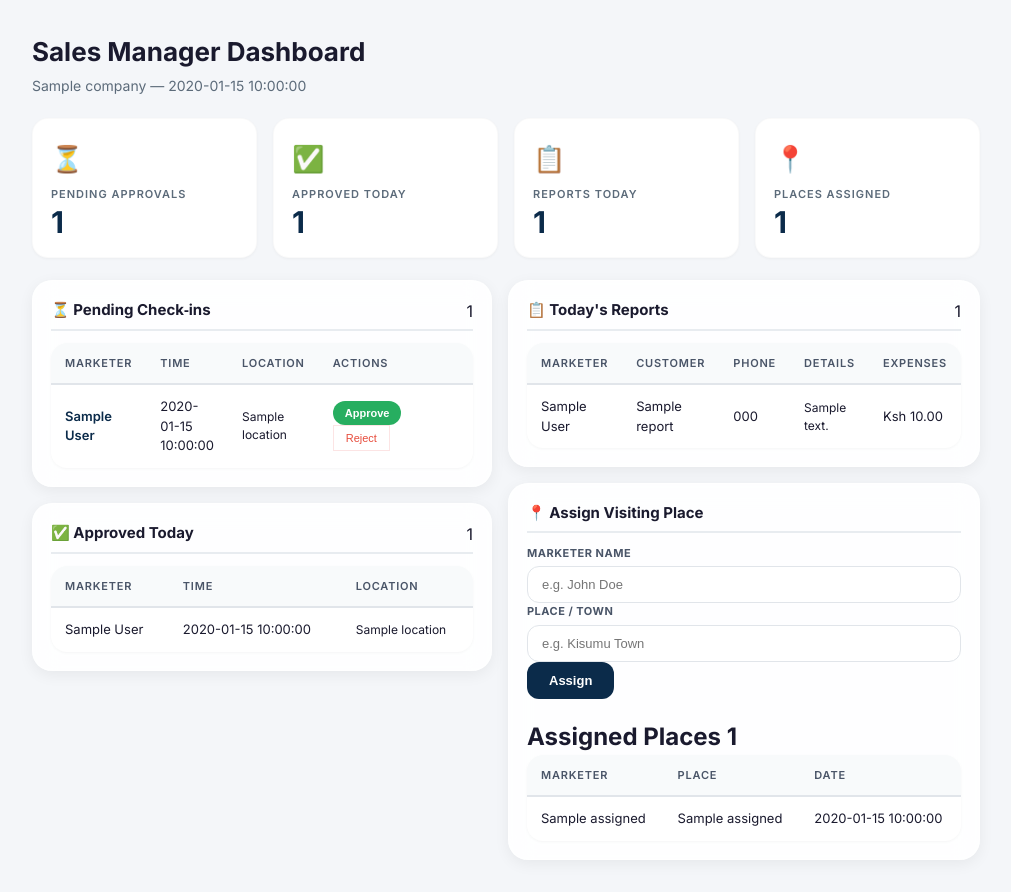
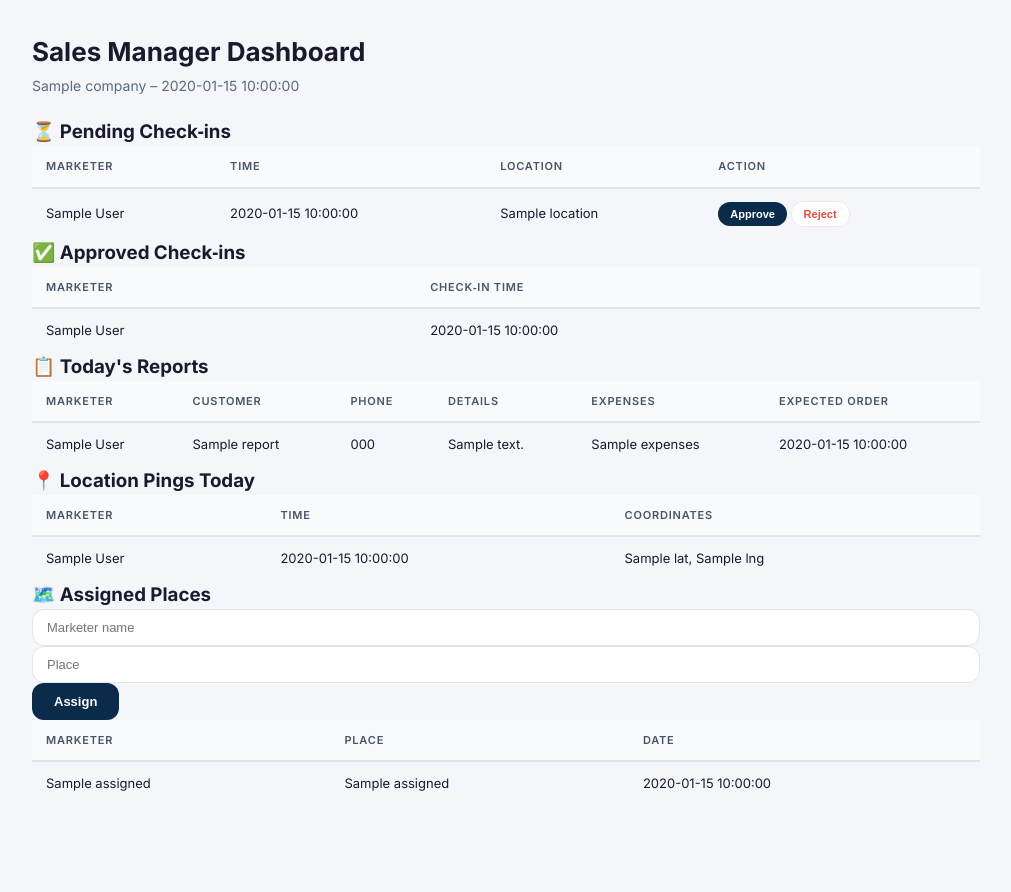
Before and after one commit to mediocareworkpulse/attendance-app, a Flask app: template templates/sales_manager.html in a window 1280 px wide. Shown: the whole page, without its empty margins (264-1275 px from the left). After the commit the page ends 791 px from the top, so only its background shows below. Run offline with Flask 3, Linux system fonts and the light colour scheme; the template is opened without the code that fills it: most values are stand-ins (such as "Sample title", 1, 10 or a date in 2020).

Commit message:
Update sales_manager.html

```diff
--- a/templates/sales_manager.html
+++ b/templates/sales_manager.html
@@ -1,161 +1,106 @@
 {% extends "base.html" %}
 {% block content %}
-<div class="sm-dashboard">
 <h1 class="page-title">Sales Manager Dashboard</h1>
-    <p class="page-subtitle">{{ company }} — {{ today }}</p>
+<p class="page-subtitle">{{ company }} – {{ today }}</p>
 
-    <!-- Stats Overview -->
-    <div class="stats">
-        <div class="stat-card">
-            <div class="stat-icon">⏳</div>
-            <div class="stat-label">Pending Approvals</div>
-            <div class="stat-value">{{ pending_checkins|length }}</div>
-        </div>
-        <div class="stat-card">
-            <div class="stat-icon">✅</div>
-            <div class="stat-label">Approved Today</div>
-            <div class="stat-value">{{ approved_checkins|length }}</div>
-        </div>
-        <div class="stat-card">
-            <div class="stat-icon">📋</div>
-            <div class="stat-label">Reports Today</div>
-            <div class="stat-value">{{ reports|length }}</div>
-        </div>
-        <div class="stat-card">
-            <div class="stat-icon">📍</div>
-            <div class="stat-label">Places Assigned</div>
-            <div class="stat-value">{{ assigned|length }}</div>
-        </div>
-    </div>
-
-    <!-- Two-column layout for main content -->
-    <div class="sm-grid">
-        <!-- Left Column: Pending & Approved Check‑ins -->
-        <div class="sm-column">
-            <!-- Pending Check‑ins Card -->
-            <div class="sm-card">
-                <div class="sm-card-header">
-                    <h2>⏳ Pending Check‑ins</h2>
-                    <span class="count">{{ pending_checkins|length }}</span>
-                </div>
+<!-- Pending check‑ins -->
+<div class="card">
+    <h3>⏳ Pending Check‑ins</h3>
     {% if pending_checkins %}
-                <div class="table-container">
         <table>
-                    <tr><th>Marketer</th><th>Time</th><th>Location</th><th style="width:160px;">Actions</th></tr>
+            <tr><th>Marketer</th><th>Time</th><th>Location</th><th>Action</th></tr>
             {% for c in pending_checkins %}
             <tr>
-                        <td class="td-name">{{ c.full_name }}</td>
+                <td>{{ c.full_name }}</td>
                 <td>{{ c.check_in_time }}</td>
-                        <td style="font-size:12px;">{{ c.location or '—' }}</td>
+                <td>{{ c.location or '—' }}</td>
                 <td>
-                            <form method="POST" action="/sales-manager/approve/{{ c.id }}" style="display:inline;">
-                                <button class="btn btn-sm" style="background:#27ae60;">Approve</button>
+                    <form method="POST" action="/sales-manager/approve/{{ c.id }}" style="display:inline">
+                        <button class="btn btn-success btn-sm">Approve</button>
                     </form>
-                            <form method="POST" action="/sales-manager/reject/{{ c.id }}" style="display:inline;">
-                                <button class="btn-danger btn-sm">Reject</button>
+                    <form method="POST" action="/sales-manager/reject/{{ c.id }}" style="display:inline">
+                        <button class="btn btn-danger btn-sm">Reject</button>
                     </form>
                 </td>
             </tr>
             {% endfor %}
         </table>
-                </div>
     {% else %}
-                <p class="sm-empty">No pending check‑ins.</p>
+        <p>No pending check‑ins.</p>
     {% endif %}
 </div>
 
-            <!-- Approved Check‑ins Card -->
-            <div class="sm-card">
-                <div class="sm-card-header">
-                    <h2>✅ Approved Today</h2>
-                    <span class="count">{{ approved_checkins|length }}</span>
-                </div>
+<!-- Approved check‑ins -->
+<div class="card">
+    <h3>✅ Approved Check‑ins</h3>
     {% if approved_checkins %}
-                <div class="table-container">
         <table>
-                    <tr><th>Marketer</th><th>Time</th><th>Location</th></tr>
+            <tr><th>Marketer</th><th>Check‑in Time</th></tr>
             {% for c in approved_checkins %}
-                    <tr>
-                        <td>{{ c.full_name }}</td>
-                        <td>{{ c.check_in_time }}</td>
-                        <td style="font-size:12px;">{{ c.location or '—' }}</td>
-                    </tr>
+            <tr><td>{{ c.full_name }}</td><td>{{ c.check_in_time }}</td></tr>
             {% endfor %}
         </table>
-                </div>
     {% else %}
-                <p class="sm-empty">No approved check‑ins yet.</p>
+        <p>No approved check‑ins yet.</p>
     {% endif %}
 </div>
-        </div>
 
-        <!-- Right Column: Reports & Assign Places -->
-        <div class="sm-column">
-            <!-- Reports Card -->
-            <div class="sm-card">
-                <div class="sm-card-header">
-                    <h2>📋 Today's Reports</h2>
-                    <span class="count">{{ reports|length }}</span>
-                </div>
+<!-- Customer reports -->
+<div class="card">
+    <h3>📋 Today's Reports</h3>
     {% if reports %}
-                <div class="table-container">
         <table>
-                    <tr><th>Marketer</th><th>Customer</th><th>Phone</th><th>Details</th><th>Expenses</th></tr>
+            <tr><th>Marketer</th><th>Customer</th><th>Phone</th><th>Details</th><th>Expenses</th><th>Expected Order</th></tr>
             {% for r in reports %}
             <tr>
                 <td>{{ r.full_name }}</td>
                 <td>{{ r.customer_name }}</td>
                 <td>{{ r.customer_phone or '—' }}</td>
-                        <td style="font-size:12px;">{{ r.details or '—' }}</td>
-                        <td>Ksh {{ "%.2f"|format(r.expenses|float) }}</td>
+                <td>{{ r.details or '—' }}</td>
+                <td>{{ r.expenses }}</td>
+                <td>{{ r.expected_order_date or '—' }}</td>
             </tr>
             {% endfor %}
         </table>
-                </div>
     {% else %}
-                <p class="sm-empty">No reports yet.</p>
+        <p>No reports submitted today.</p>
     {% endif %}
 </div>
 
-            <!-- Assign Places Card -->
-            <div class="sm-card">
-                <div class="sm-card-header">
-                    <h2>📍 Assign Visiting Place</h2>
-                </div>
-                <form method="POST" action="/sales-manager/assign" class="sm-form">
-                    <div class="form-row">
-                        <div class="form-group">
-                            <label>Marketer Name</label>
-                            <input type="text" name="marketer_name" required placeholder="e.g. John Doe">
-                        </div>
-                        <div class="form-group">
-                            <label>Place / Town</label>
-                            <input type="text" name="place_name" required placeholder="e.g. Kisumu Town">
-                        </div>
-                        <div class="form-group" style="align-self:end;">
-                            <button type="submit" class="btn">Assign</button>
-                        </div>
-                    </div>
-                </form>
-                {% if assigned %}
-                <div style="margin-top:20px;">
-                    <h2>Assigned Places <span class="count">{{ assigned|length }}</span></h2>
-                    <div class="table-container">
+<!-- Marketer Locations -->
+<div class="card">
+    <h3>📍 Location Pings Today</h3>
+    {% if location_pings %}
         <table>
-                        <tr><th>Marketer</th><th>Place</th><th>Date</th></tr>
-                        {% for a in assigned %}
+            <tr><th>Marketer</th><th>Time</th><th>Coordinates</th></tr>
+            {% for ping in location_pings %}
             <tr>
-                            <td>{{ a.marketer_name }}</td>
-                            <td>{{ a.place_name }}</td>
-                            <td>{{ a.date_assigned }}</td>
+                <td>{{ ping.full_name }}</td>
+                <td>{{ ping.time }}</td>
+                <td>{{ ping.lat }}, {{ ping.lng }}</td>
             </tr>
             {% endfor %}
         </table>
-                    </div>
-                </div>
+    {% else %}
+        <p>No location pings yet.</p>
     {% endif %}
 </div>
-        </div>
-    </div>
+
+<!-- Assigned places -->
+<div class="card">
+    <h3>🗺️ Assigned Places</h3>
+    <form method="POST" action="/sales-manager/assign" class="form-inline">
+        <input type="text" name="marketer_name" placeholder="Marketer name" required>
+        <input type="text" name="place_name" placeholder="Place" required>
+        <button type="submit" class="btn">Assign</button>
+    </form>
+    {% if assigned %}
+    <table class="mt-3">
+        <tr><th>Marketer</th><th>Place</th><th>Date</th></tr>
+        {% for a in assigned %}
+        <tr><td>{{ a.marketer_name }}</td><td>{{ a.place_name }}</td><td>{{ a.date_assigned }}</td></tr>
+        {% endfor %}
+    </table>
+    {% endif %}
 </div>
 {% endblock %}
```
Lines whose indentation alone changed are shown as unchanged.
